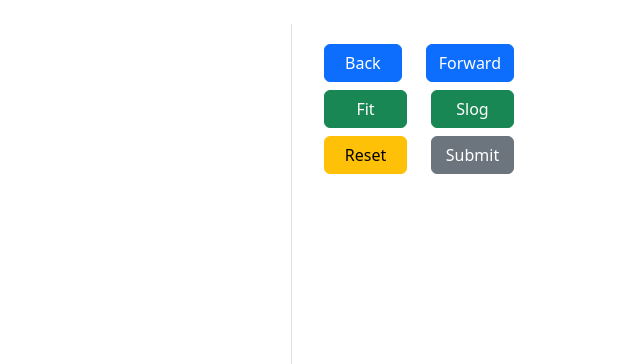
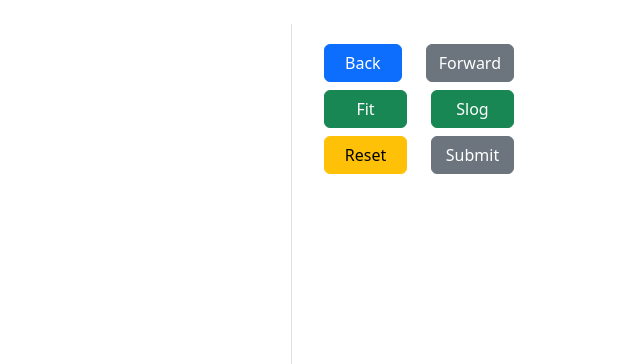
Before and after one commit to ondrolexa/trichess, a Flask app: page /playlx/1 in a window 1280 px wide. Shown: the part 56-420 px from the top of the page, without its empty margins (640-1280 px from the left). Run offline with Flask 3, Linux system fonts and the light colour scheme; a user stored in the database is signed in; tables that the repository leaves empty hold one stand-in row (values such as "Sample post"); some libraries are stand-ins or nearby versions.

Commit message:
forward backward status

```diff
--- a/webapp/static/game.js
+++ b/webapp/static/game.js
@@ -17,6 +17,8 @@ var promotions = new Set();
 var lastmove = { from: -1, to: -1 };
 var slogtext = document.getElementById("log");
 var submit = document.getElementById("submitGame");
+var backmove = document.getElementById("backMove");
+var forwardmove = document.getElementById("forwardMove");
 var modalPiece = new bootstrap.Modal(document.getElementById("selectPiece"));
 const hostname = "trichess.mykuna.eu"; //new URL(window.location.href).hostname;
 const protocol = "https:"; //window.location.protocol;
@@ -479,6 +481,20 @@ function gameInfo(init = false, redraw = false) {
         submit.disabled = true;
         submit.className = "btn btn-secondary mb-2 col-12";
       }
+      if (slog.length < game_slog.length) {
+        forwardmove.disabled = false;
+        forwardmove.className = "btn btn-primary mb-2 col-12";
+      } else {
+        forwardmove.disabled = true;
+        forwardmove.className = "btn btn-secondary mb-2 col-12";
+      }
+      if (slog.length > 0) {
+        backmove.disabled = false;
+        backmove.className = "btn btn-primary mb-2 col-12";
+      } else {
+        backmove.disabled = true;
+        backmove.className = "btn btn-secondary mb-2 col-12";
+      }
       if (data.finished) {
         gameover.text(
           "GAME OVER\n" + seat[(data.onmove + view_pid) % 3] + " lost",
--- a/webapp/templates/playlx.html
+++ b/webapp/templates/playlx.html
@@ -14,12 +14,12 @@
                 <div class="container text-center">
                   <div class="row justify-content-md-center">
                     <div class="col">
-                        <button class="btn btn-primary mb-2 col-12" onclick="backMove()">
+                        <button id="backMove" class="btn btn-primary mb-2 col-12" onclick="backMove()">
                             Back
                         </button>
                     </div>
                     <div class="col">
-                        <button class="btn btn-primary mb-2 col-12" onclick="forwardMove()">
+                        <button id="forwardMove" class="btn btn-secondary mb-2 col-12" onclick="forwardMove()">
                             Forward
                         </button>
                     </div>
```
